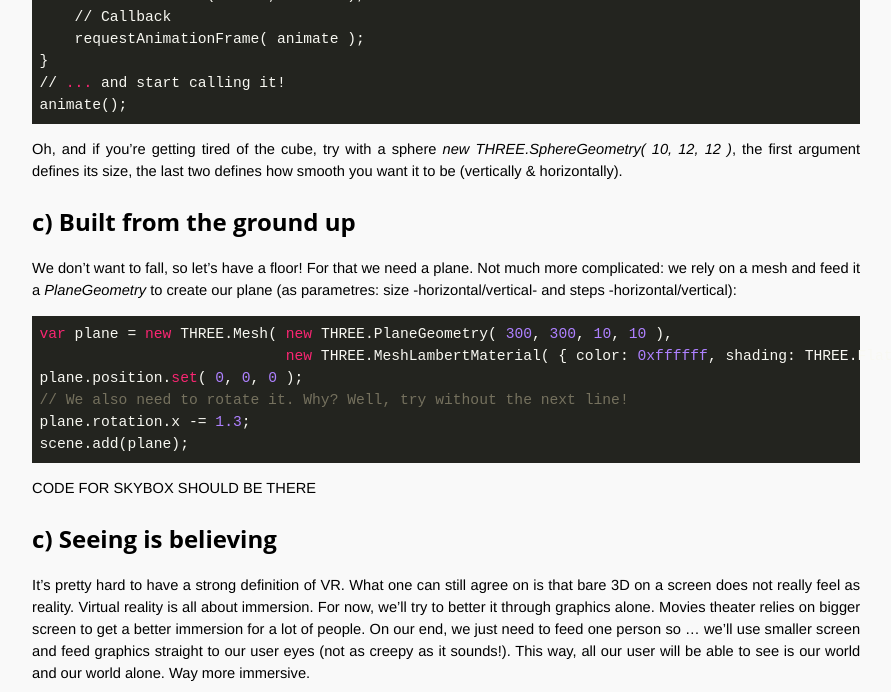
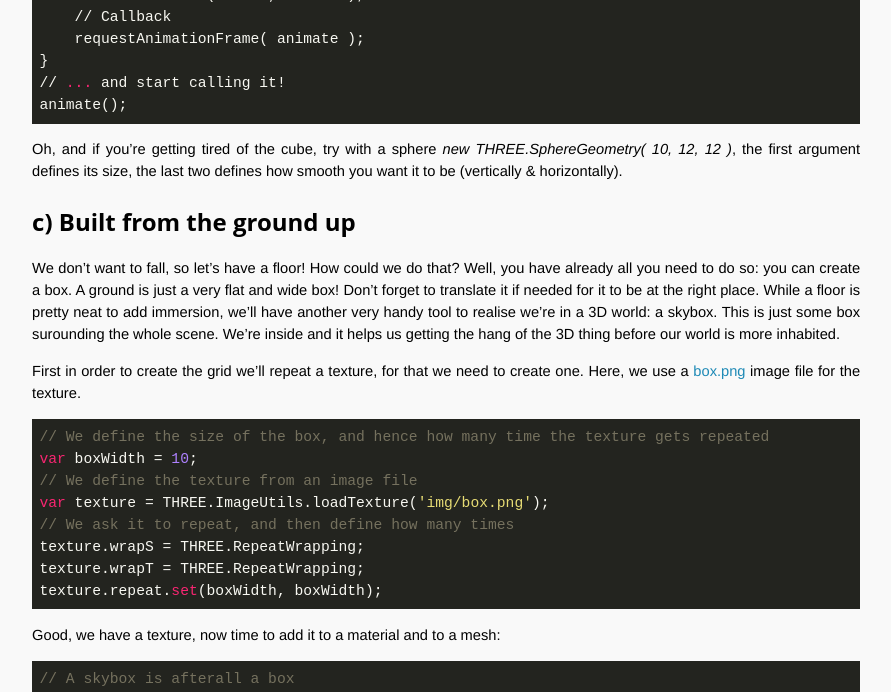
Before and after one commit to OpenTechSchool-Brussels/webVR-for-3D-graphics-and-music, a Jekyll site: the page built from your-3D-scene.markdown, in a window 1280 px wide and 1400 px high, scrolled down 3482 px. Shown: the top 692 px of the window, without its empty margins (324-1215 px from the left). Built offline with Jekyll 4.4.1, drawn with Linux system fonts in a browser that asks for light colours; Markdown is read by kramdown in place of the engine named in the settings; some of the changed text lies outside the part shown.

Commit message:
Update your-3D-scene.markdown

````diff
--- a/your-3D-scene.markdown
+++ b/your-3D-scene.markdown
@@ -71,12 +71,12 @@
 
 ```javascript
 // We use a BoxGeomoetry of similar size along all three axises to get a cube shape
-var geometryCube = new THREE.BoxGeometry( 10, 10, 10);
+var geometryCube = new THREE.BoxGeometry( 1, 1, 1);
 // We use a MeshLambertMaterial to define the color and the shading.
 var materialCube = new THREE.MeshLambertMaterial( { color: 0xffaa00, shading: THREE.FlatShading } )
 // We create our Cube and modify its position
 var meshCube = new THREE.Mesh( geometryCube, materialCube );
-mesh.position.y = 5;
+mesh.position.y = 0.5;
 ```
 
 #### b.3) The Light
@@ -84,7 +84,7 @@
 
 ```javascript
 var light = new THREE.DirectionalLight( 0xffffff );
-light.position.set( 0, 5, 10 );
+light.position.set( 0, 0.5, 1 );
 ```
 
 #### b.4) The Camera
@@ -135,23 +135,43 @@
 Oh, and if you're getting tired of the cube, try with a sphere *new THREE.SphereGeometry( 10, 12, 12 )*, the first argument defines its size, the last two defines how smooth you want it to be (vertically & horizontally).
 
 ## c) Built from the ground up
-We don't want to fall, so let's have a floor! For that we need a plane. Not much more complicated: we rely on a mesh and feed it a *PlaneGeometry* to create our plane (as parametres: size -horizontal/vertical- and steps -horizontal/vertical):
+We don't want to fall, so let's have a floor! How could we do that? Well, you have already all you need to do so: you can create a box. A ground is just a very flat and wide box! Don't forget to translate it if needed for it to be at the right place. While a floor is pretty neat to add immersion, we'll have another very handy tool to realise we're in a 3D world: a skybox. This is just some box surounding the whole scene. We're inside and it helps us getting the hang of the 3D thing before our world is more inhabited.
+
+First in order to create the grid we'll repeat a texture, for that we need to create one. Here, we use a [box.png](./box.png) image file for the texture.
 
 ```javascript
-var plane = new THREE.Mesh( new THREE.PlaneGeometry( 300, 300, 10, 10 ),
-                            new THREE.MeshLambertMaterial( { color: 0xffffff, shading: THREE.FlatShading } ) );
-plane.position.set( 0, 0, 0 );
-// We also need to rotate it. Why? Well, try without the next line!
-plane.rotation.x -= 1.3;
-scene.add(plane);
+// We define the size of the box, and hence how many time the texture gets repeated
+var boxWidth = 10;
+// We define the texture from an image file
+var texture = THREE.ImageUtils.loadTexture('img/box.png');
+// We ask it to repeat, and then define how many times
+texture.wrapS = THREE.RepeatWrapping;
+texture.wrapT = THREE.RepeatWrapping;
+texture.repeat.set(boxWidth, boxWidth);
 ```
 
-CODE FOR SKYBOX SHOULD BE THERE
+Good, we have a texture, now time to add it to a material and to a mesh:
 
-## c) Seeing is believing
-It's pretty hard to have a strong definition of VR. What one can still agree on is that bare 3D on a screen does not really feel as reality. Virtual reality is all about immersion. For now, we'll try to better it through graphics alone. Movies theater relies on bigger screen to get a better immersion for a lot of people. On our end, we just need to feed one person so ... we'll use smaller screen and feed graphics straight to our user eyes (not as creepy as it sounds!). This way, all our user will be able to see is our world and our world alone. Way more immersive.
 
-For that to happen, we need to simulate human vision. We can't feed the same image to both eyes, we actually need to get an idea of what each of our eyes would see of our virtual world if we were to inhabit it.
+```javascript
+// A skybox is afterall a box
+var geometry = new THREE.BoxGeometry(boxWidth, boxWidth, boxWidth);
+// We use BasicMaterial 'cause basic is enough
+var material = new THREE.MeshBasicMaterial({
+  map: texture,
+  color: 0x01BE00,
+  side: THREE.BackSide
+});
+
+// Then we create the mesh and add it to the scene
+var skybox = new THREE.Mesh(geometry, material);
+scene.add(skybox);
+```
+
+So yeah, a skybox is just a big box where a texture has been applied to the inside. You can put a texture of space to give you a more eerie feeling if you feel like. In any case, you not only have a better setup, you now know how to apply texture! But but but .... this is not supposed to be a 3D workshop! Where's the VR? Well, VR is based on 3D so we had to go through all that. Now ....
+
+## d) Seeing is believing
+Those that didn't skip the Setting Up section knows already that we'll need t separate our scene in two to be able to display what each eye need to see.
 
 <img src="https://mdn.mozillademos.org/files/11095/createStereoscopicImages.png" alt="Stereo explanations" width="100%">
 
@@ -197,7 +217,7 @@
 
 You should now have a full graphic setup that allows you already to explore a lot in VR. But for now, the experience feels more like watching a movie than really a whole world to be in.
 
-## d) Getting your head in the game
+## e) Getting your head in the game
 For this world to become real, you need to feel you're inside it. At least your head. For that, we'll control your vision by your head movement. While doing so can be pretty tough, we'll rely here too on a library that coupled with the previous will allow you to interact either from your computer or straight with your VR headset. This library is [VRControl.js](http://webvr.neocities.org/boilerplate/jslibs/VRControls.js). Don't forget first to import it in your scripts!
 
 Then to use it, you need to add two lines of codes:
@@ -222,7 +242,7 @@
 This code will function only if you didn't center your cube relatively to the Y axis. And by the way, we left some work for you: we made the rotation relative to the center, not the camera itself.
 
 
-## d) A bit is nice, a lot is nice too
+## f) A bit is nice, a lot is nice too
 While we have had very simple code till now, don't think you can't already do a lot with what you have. You can create primitives objects, make them move, and watch around. And from that, you can do already a lot. Don't hesitate to explore a bit what you can do with all that, and what you can express.
 
 For instance, our solid plane is pretty simple, we might want to have a full landscape made of little cubes. For that, you might want to add after your scene creation something along the line of:
````
Also changed, not shown: other parts of your-3D-scene.markdown (+1 -1 lines).
